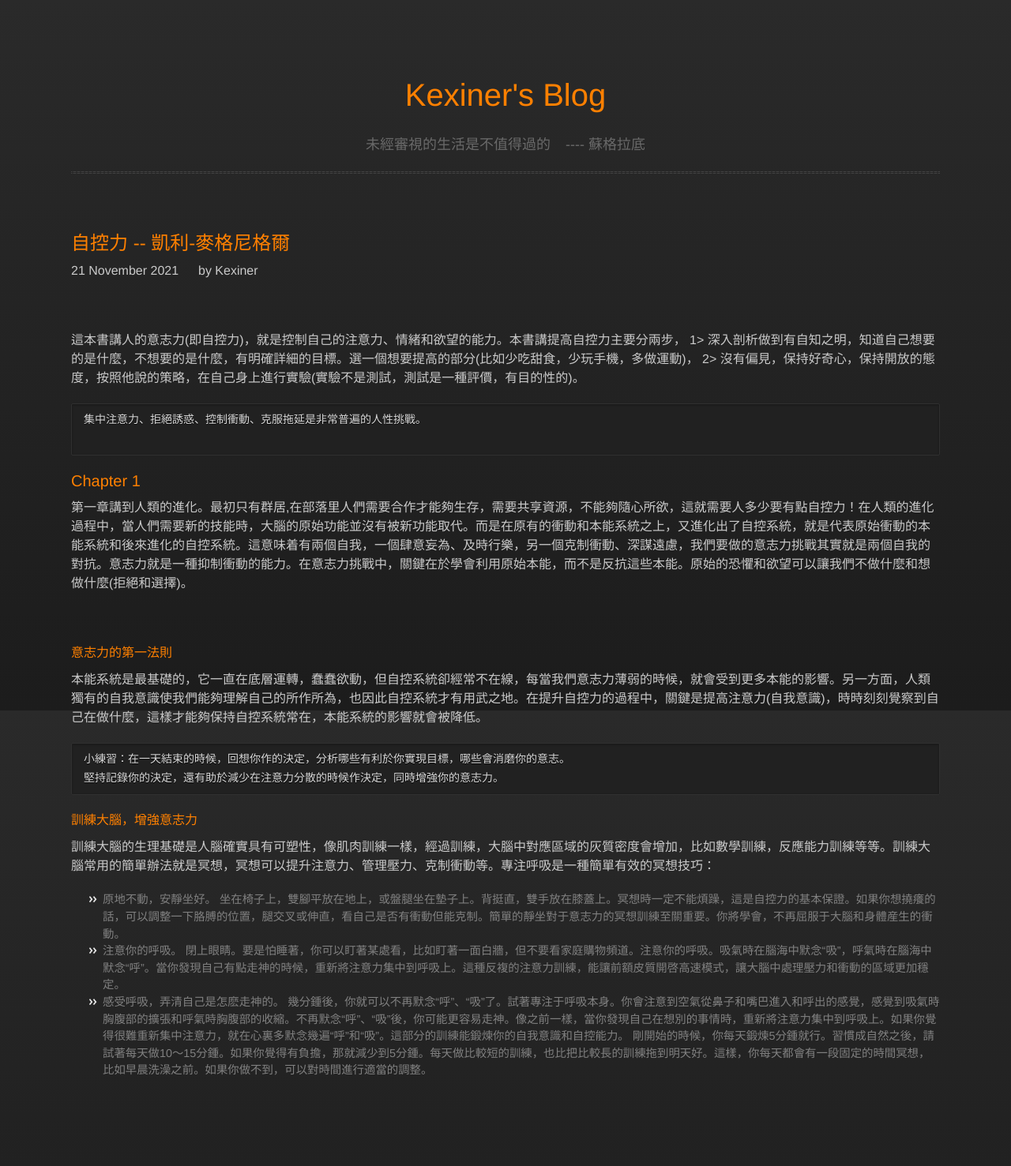
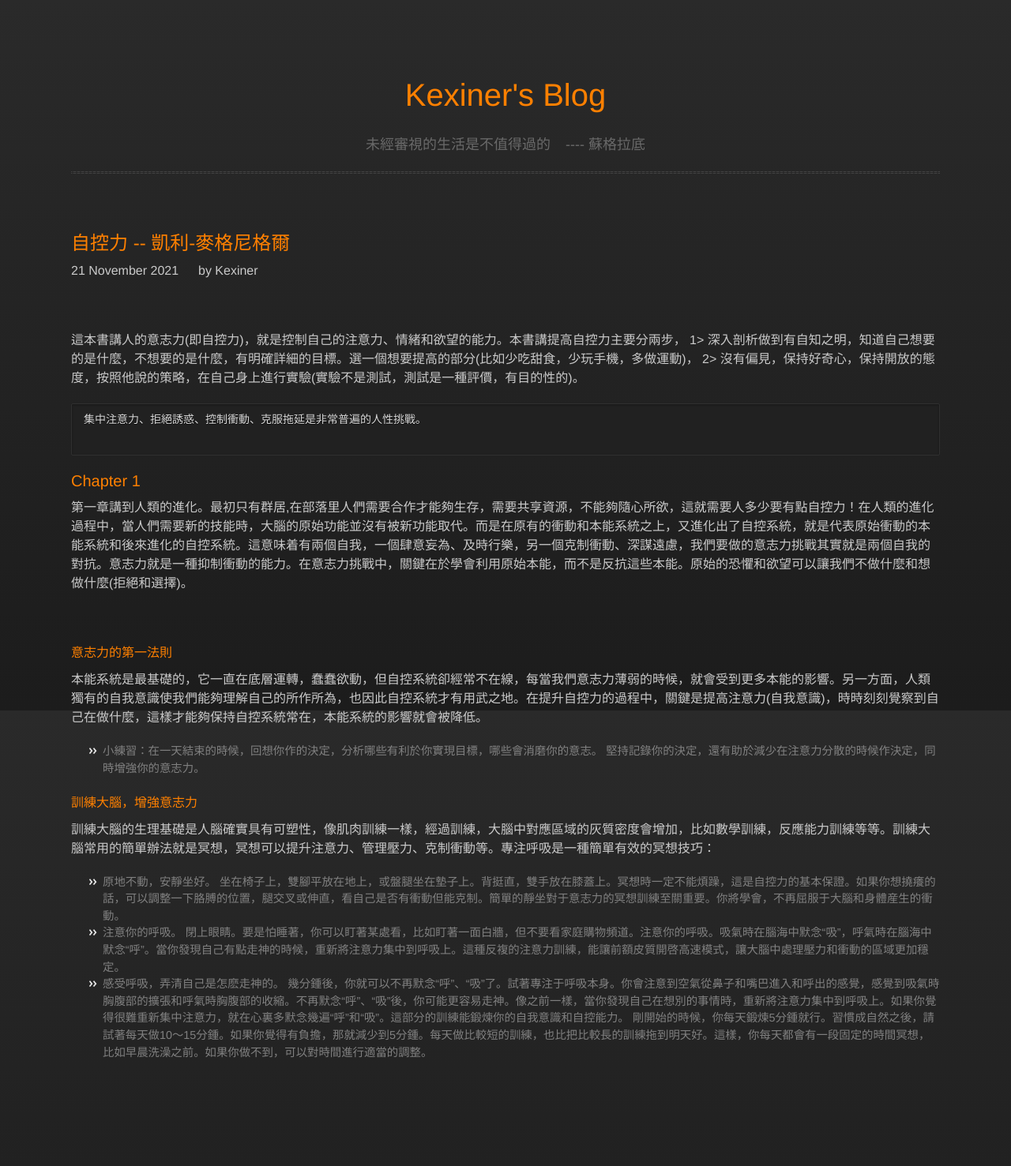
Before and after one commit to kexinerchen/kexinerchen.github.io, a Jekyll site: the page built from _posts/2021-11-21-willpower.md, in a window 1280 px wide. Shown: the whole page at 79% size. Built offline with Jekyll 4.4.1, drawn with Linux system fonts in a browser that asks for light colours; some web fonts are replaced; after the commit the page ends 1454 px from its top, so only the background shows below that.

Commit message:
Update 2021-11-21-willpower.md

````diff
--- a/_posts/2021-11-21-willpower.md
+++ b/_posts/2021-11-21-willpower.md
@@ -27,10 +27,11 @@ author: Kexiner
 #### 意志力的第一法則
 本能系統是最基礎的，它一直在底層運轉，蠢蠢欲動，但自控系統卻經常不在線，每當我們意志力薄弱的時候，就會受到更多本能的影響。另一方面，人類獨有的自我意識使我們能夠理解自己的所作所為，也因此自控系統才有用武之地。在提升自控力的過程中，關鍵是提高注意力(自我意識)，時時刻刻覺察到自己在做什麼，這樣才能夠保持自控系統常在，本能系統的影響就會被降低。
 
-```
-小練習：在一天結束的時候，回想你作的決定，分析哪些有利於你實現目標，哪些會消磨你的意志。
+- 小練習：在一天結束的時候，回想你作的決定，分析哪些有利於你實現目標，哪些會消磨你的意志。
 堅持記錄你的決定，還有助於減少在注意力分散的時候作決定，同時增強你的意志力。
-```
+{:style="color:gray;font-size: 90%;"}
+
+
 #### 訓練大腦，增強意志力
 訓練大腦的生理基礎是人腦確實具有可塑性，像肌肉訓練一樣，經過訓練，大腦中對應區域的灰質密度會增加，比如數學訓練，反應能力訓練等等。訓練大腦常用的簡單辦法就是冥想，冥想可以提升注意力、管理壓力、克制衝動等。專注呼吸是一種簡單有效的冥想技巧：
 
````
